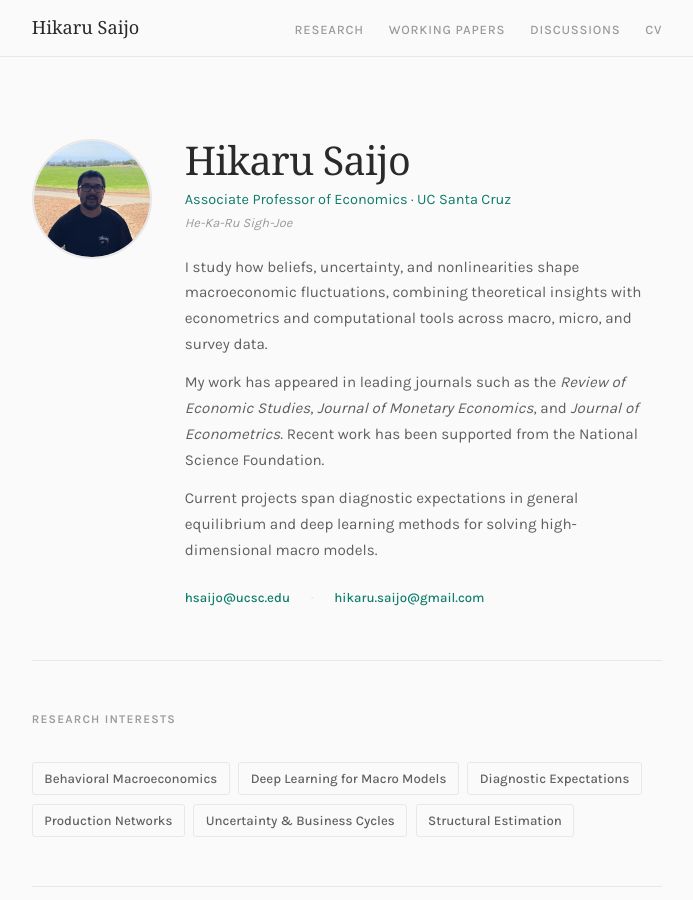
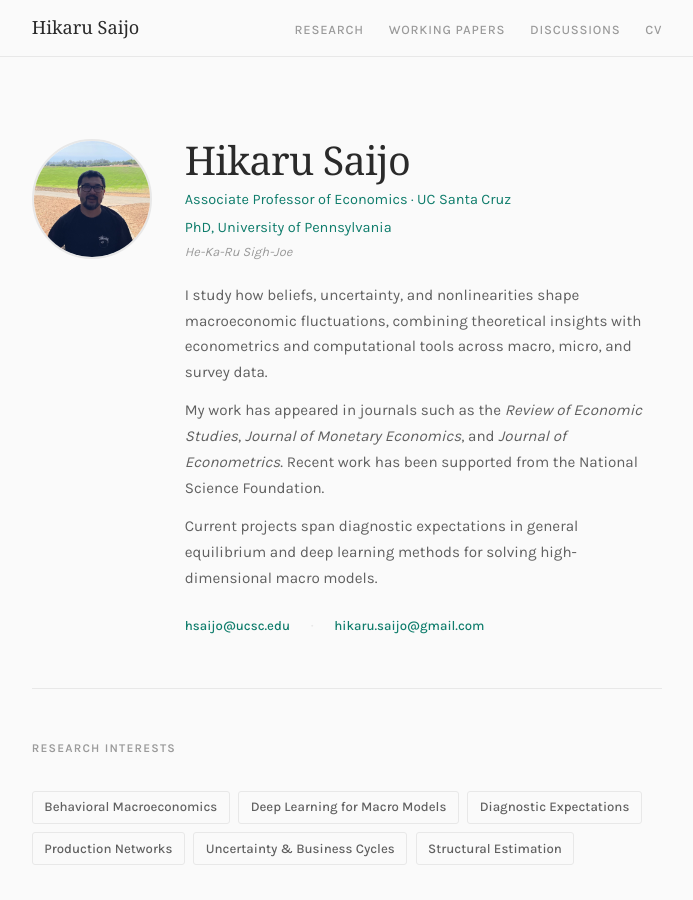
Before and after one commit to hsaijo/hsaijo.github.io, a Jekyll site: the page built from index.md, in a window 1280 px wide and 900 px high. Shown: the whole window, without its empty margins (293-986 px from the left). Built offline with Jekyll 4.4.1, drawn with Linux system fonts in a browser that asks for light colours; some web fonts are replaced.

Commit message:
Update index.md

```diff
--- a/index.md
+++ b/index.md
@@ -332,11 +332,12 @@ layout: null
       <div class="hero-text">
         <h1>Hikaru Saijo</h1>
         <p class="hero-sub">Associate Professor of Economics · <a href="https://economics.ucsc.edu/">UC Santa Cruz</a></p>
+        <p class="hero-sub">PhD, University of Pennsylvania</p>
         <p class="pronunciation">He-Ka-Ru Sigh-Joe</p>
 
         <div class="hero-bio">
           <p>I study how beliefs, uncertainty, and nonlinearities shape macroeconomic fluctuations, combining theoretical insights with econometrics and computational tools across macro, micro, and survey data.</p>
-          <p>My work has appeared in leading journals such as the <em>Review of Economic Studies</em>, <em>Journal of Monetary Economics</em>, and <em>Journal of Econometrics</em>. Recent work has been supported from the National Science Foundation.</p>
+          <p>My work has appeared in journals such as the <em>Review of Economic Studies</em>, <em>Journal of Monetary Economics</em>, and <em>Journal of Econometrics</em>. Recent work has been supported from the National Science Foundation.</p>
 <p>Current projects span diagnostic expectations in general equilibrium and deep learning methods for solving high-dimensional macro models.</p>
         </div>
 
```
